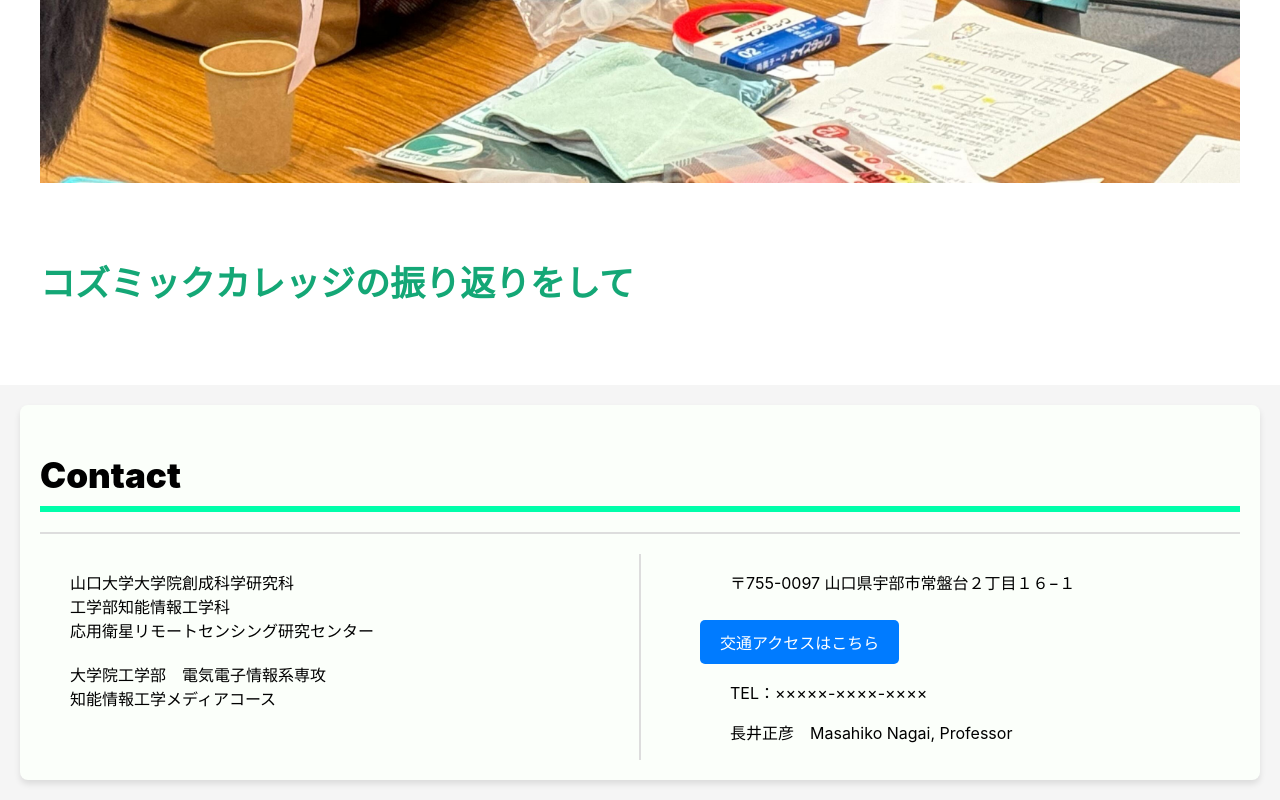
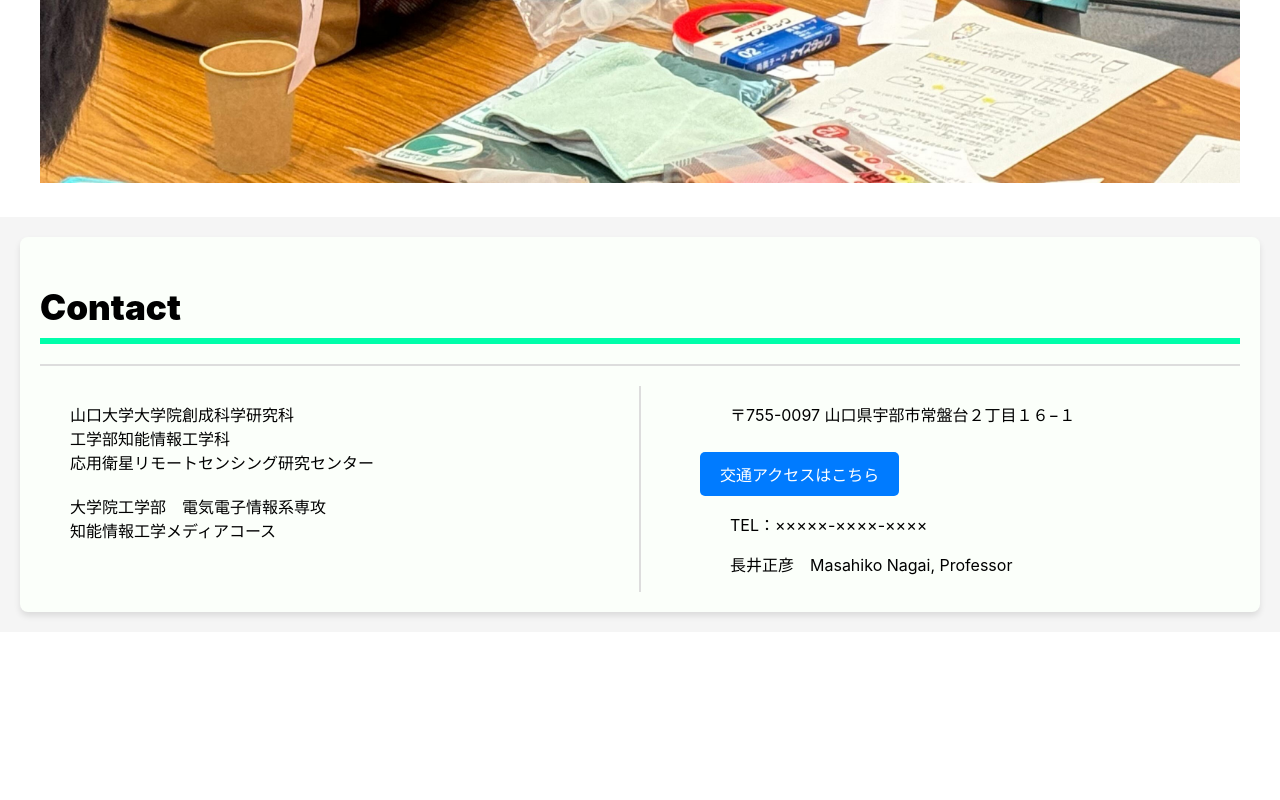
Before and after one commit to kaiteen1003/nextjs-vercel-homepage, a React (Create React App) app: page /article5 in a window 1280 px wide. Shown: the part 6657-7457 px from the top of the page. After the commit the page ends 7289 px from the top, so only its background shows below. Built offline with nearby package versions, Linux system fonts and the light colour scheme.

Commit message:
前川先輩のニュースページの修正

```diff
--- a/src/components/News/Article5.js
+++ b/src/components/News/Article5.js
@@ -32,7 +32,6 @@ const Article5 = () => {
           <img src="/images/Article5_3.jpg" alt="Image 3" />
         </div>
       </div>
-    <h5>コズミックカレッジの振り返りをして</h5>
 
 
     </div>
```
